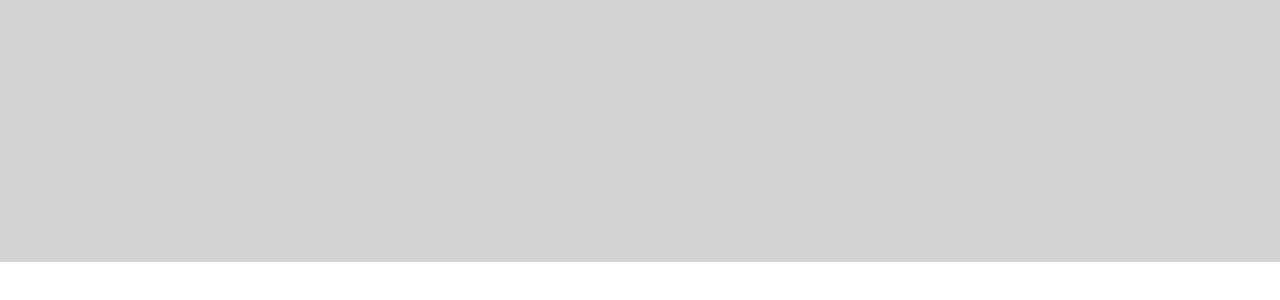
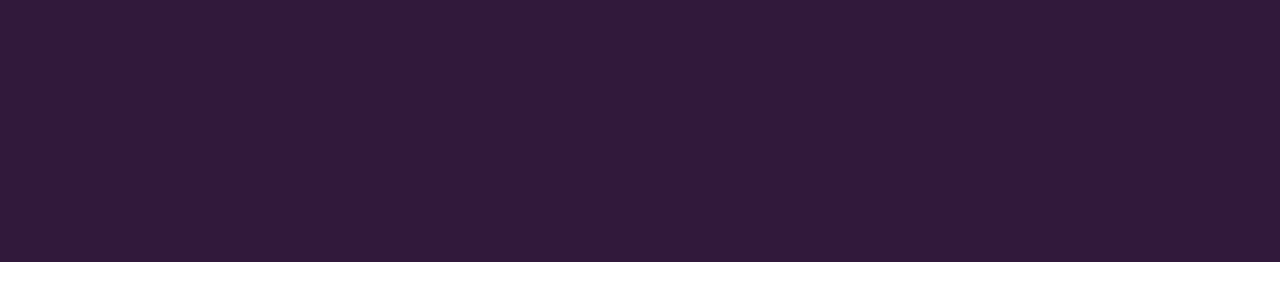
Before and after one commit to kaleisallean/kaleisallean-setup.github.io, a plain HTML site: page projects/platformer/index.html in a window 1280 px wide. Shown: the part 488-788 px from the top of the page. Drawn offline with nearby package versions, Linux system fonts and the light colour scheme.

```diff
--- a/projects/platformer/platformer.css
+++ b/projects/platformer/platformer.css
@@ -3,7 +3,7 @@
 }
 
 canvas {
-  background-color: lightgray;
+  background-color: rgb(49, 25, 59);
 }
 
 img {
```
